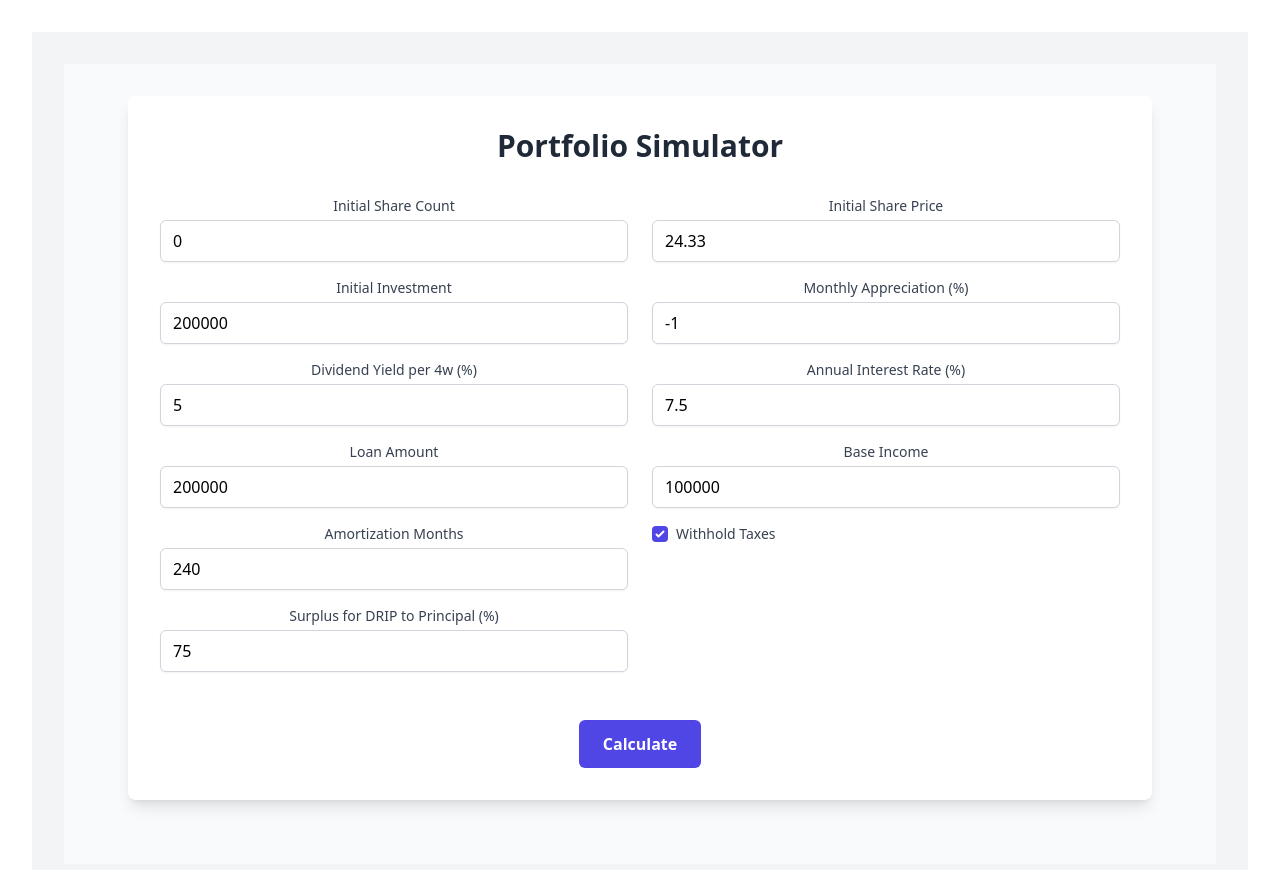
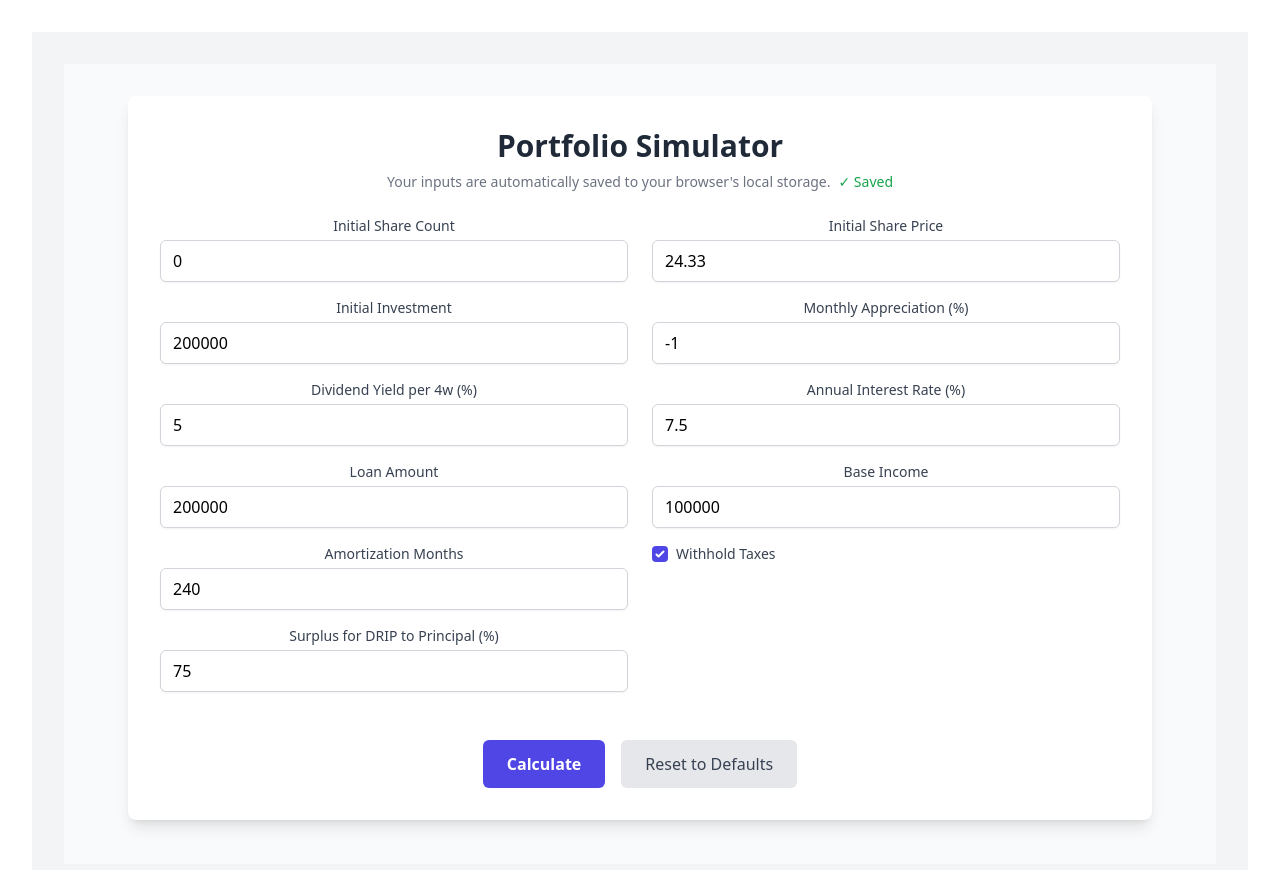
Before and after one commit to davidpeden3/portfolio-sim, a React (Vite) app: page / in a window 1280 px wide. Shown: the top 870 px of the page. Built offline with nearby package versions, Linux system fonts and the light colour scheme.

Commit message:
make user configured changes durable

```diff
--- a/src/components/PortfolioSimulator.tsx
+++ b/src/components/PortfolioSimulator.tsx
@@ -1,4 +1,4 @@
-import { useState } from "react";
+import { useState, useEffect } from "react";
 import { calculatePortfolio } from "../calculator/PortfolioCalculator";
 import { AmortizationEntry } from "../models/AmortizationEntry";
 import { CalculatedSummary } from "../models/CalculatedSummary";
@@ -6,8 +6,8 @@ import PortfolioChart from "./PortfolioChart";
 import AmortizationTable from "./AmortizationTable";
 import CalculatedSummaryDisplay from "./CalculatedSummary";
 
-export function PortfolioSimulator() {
-  const [formData, setFormData] = useState({
+// Default values if nothing is in localStorage
+const DEFAULT_FORM_DATA = {
   initialShareCount: 0,
   initialInvestment: 200000,
   initialSharePrice: 24.33,
@@ -19,12 +19,53 @@ export function PortfolioSimulator() {
   baseIncome: 100000,
   surplusForDripPercent: 75,
   withholdTaxes: true,
-  });
+};
 
+// Local storage key
+const STORAGE_KEY = 'portfolio-simulator-settings';
+
+export function PortfolioSimulator() {
+  const [formData, setFormData] = useState(DEFAULT_FORM_DATA);
+  const [saveStatus, setSaveStatus] = useState<'saved' | 'unsaved' | 'saving'>('saved');
   const [results, setResults] = useState<{
     summary: CalculatedSummary;
     amortization: AmortizationEntry[];
   } | null>(null);
+
+  // Load saved settings from localStorage on component mount
+  useEffect(() => {
+    try {
+      const savedSettings = localStorage.getItem(STORAGE_KEY);
+      if (savedSettings) {
+        const parsedSettings = JSON.parse(savedSettings);
+        setFormData(parsedSettings);
+      }
+    } catch (error) {
+      console.error('Failed to load settings from localStorage:', error);
+    }
+  }, []);
+
+  // Save settings to localStorage when form data changes (with debounce)
+  useEffect(() => {
+    const saveSettings = () => {
+      try {
+        setSaveStatus('saving');
+        localStorage.setItem(STORAGE_KEY, JSON.stringify(formData));
+        setSaveStatus('saved');
+      } catch (error) {
+        console.error('Failed to save settings to localStorage:', error);
+        setSaveStatus('unsaved');
+      }
+    };
+
+    // Set to unsaved immediately when form data changes
+    setSaveStatus('unsaved');
+
+    // Debounce the save operation to avoid excessive localStorage writes
+    const timerId = setTimeout(saveSettings, 1000);
+
+    return () => clearTimeout(timerId); // Clean up timer on unmount or before next effect run
+  }, [formData]);
 
   const handleChange = (e: React.ChangeEvent<HTMLInputElement>) => {
     const { name, value, type, checked } = e.target;
@@ -68,10 +109,23 @@ export function PortfolioSimulator() {
     setResults(calculationResults);
   };
 
+  const resetToDefaults = () => {
+    if (window.confirm('Are you sure you want to reset all values to default settings?')) {
+      setFormData(DEFAULT_FORM_DATA);
+    }
+  };
+
   return (
     <div className="min-h-screen bg-gray-50 p-8">
       <div className="max-w-5xl mx-auto bg-white shadow-lg rounded-lg p-8">
-        <h1 className="text-3xl font-bold mb-8 text-center text-gray-800">Portfolio Simulator</h1>
+        <h1 className="text-3xl font-bold mb-2 text-center text-gray-800">Portfolio Simulator</h1>
+
+        <div className="text-center mb-6 text-sm text-gray-500">
+          Your inputs are automatically saved to your browser's local storage.
+          {saveStatus === 'saving' && <span className="ml-2 italic">Saving...</span>}
+          {saveStatus === 'saved' && <span className="ml-2 text-green-600">✓ Saved</span>}
+          {saveStatus === 'unsaved' && <span className="ml-2 text-yellow-600">Unsaved changes</span>}
+        </div>
 
         <form onSubmit={handleSubmit} className="grid grid-cols-1 md:grid-cols-2 gap-6">
           {/* Left column */}
@@ -204,12 +258,19 @@ export function PortfolioSimulator() {
             </div>
           </div>
 
-          <div className="col-span-1 md:col-span-2 flex justify-center mt-6">
+          <div className="col-span-1 md:col-span-2 flex justify-center mt-6 space-x-4">
             <button
               type="submit"
               className="px-6 py-3 bg-indigo-600 text-white font-bold rounded-md hover:bg-indigo-700 transition"
             >
               Calculate
+            </button>
+            <button
+              type="button"
+              onClick={resetToDefaults}
+              className="px-6 py-3 bg-gray-200 text-gray-700 font-medium rounded-md hover:bg-gray-300 transition"
+            >
+              Reset to Defaults
             </button>
           </div>
         </form>
```
Lines whose indentation alone changed are shown as unchanged.
